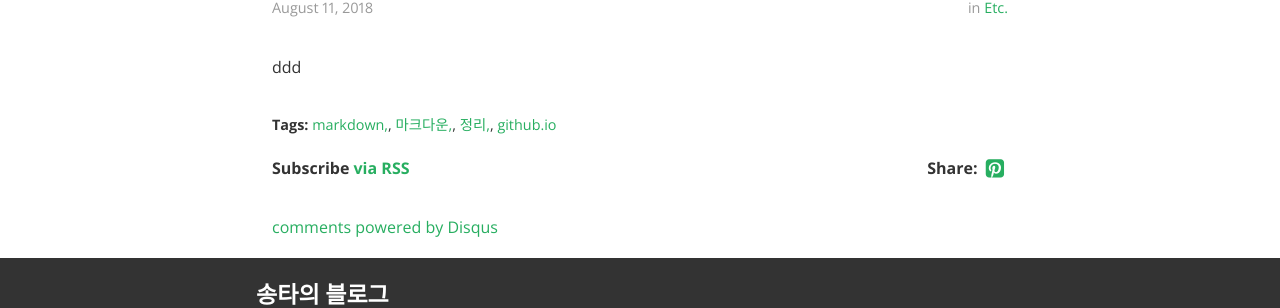
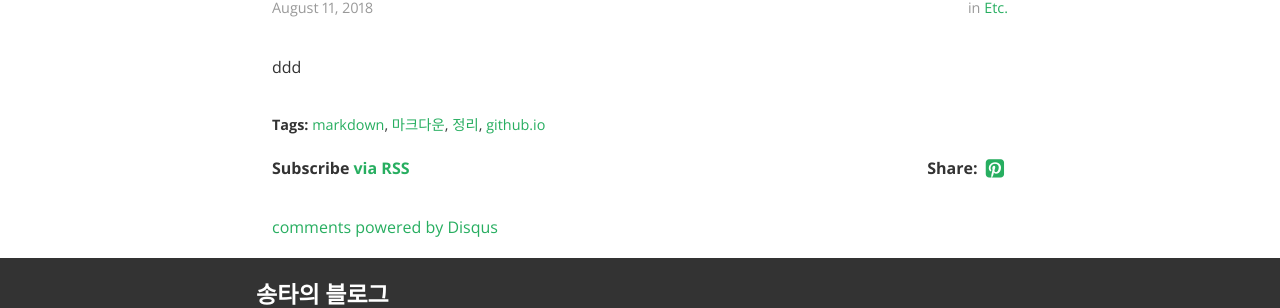
Before and after one commit to iamsjy17/iamsjy17.github.io, a Jekyll site: the page built from _posts/2018-08-11-MarkdownDocument.markdown, in a window 1280 px wide. Shown: the part 287-595 px from the top of the page. Built offline with Jekyll 4.4.1, drawn with Linux system fonts in a browser that asks for light colours; nearby versions of some CDN libraries; comment, search, counter and statistics services are not loaded.

Commit message:
tag 수정

```diff
--- a/_posts/2018-08-11-markdown정리.markdown
+++ b/_posts/2018-08-11-MarkdownDocument.markdown
@@ -4,7 +4,7 @@ title:  "마크다운 문법 정리!!"
 date:   2018-08-11 18:00:00
 author: 송타
 categories: Etc.
-tags: markdown, 마크다운, 정리, github.io
+tags: markdown 마크다운 정리 github.io
 ---
 
 ddd
```
